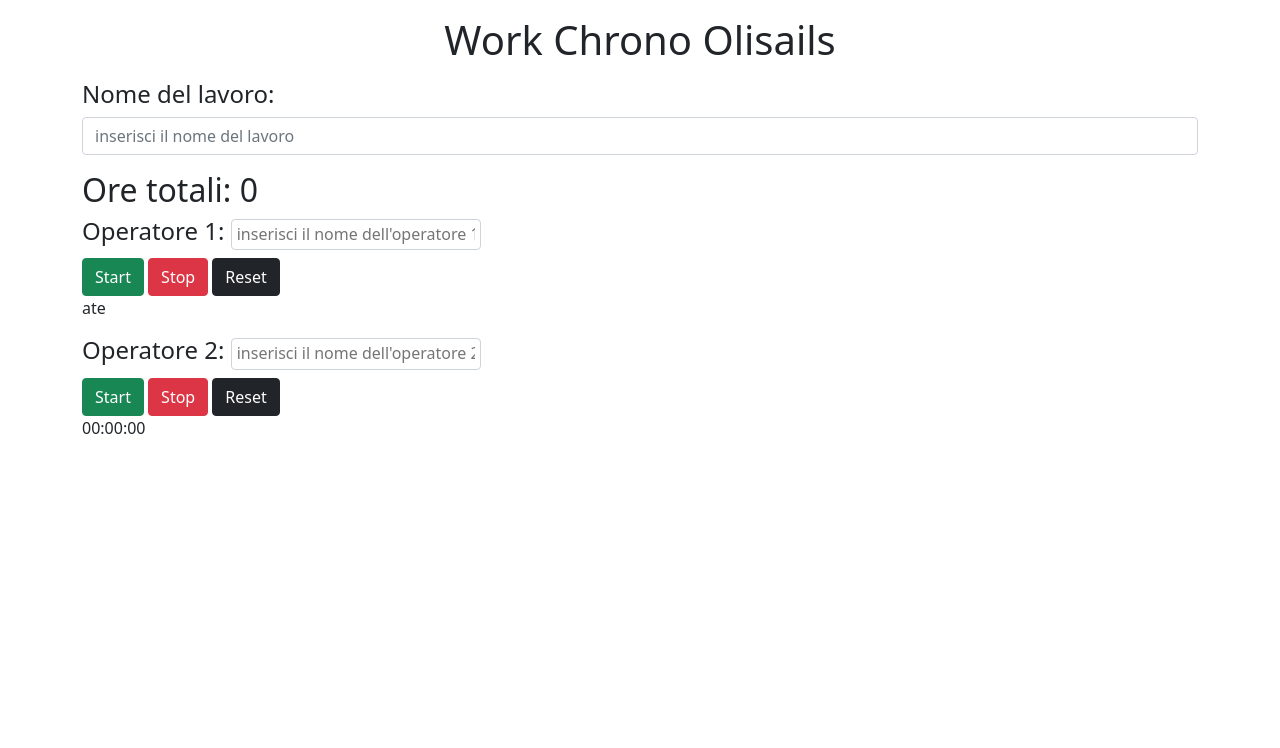
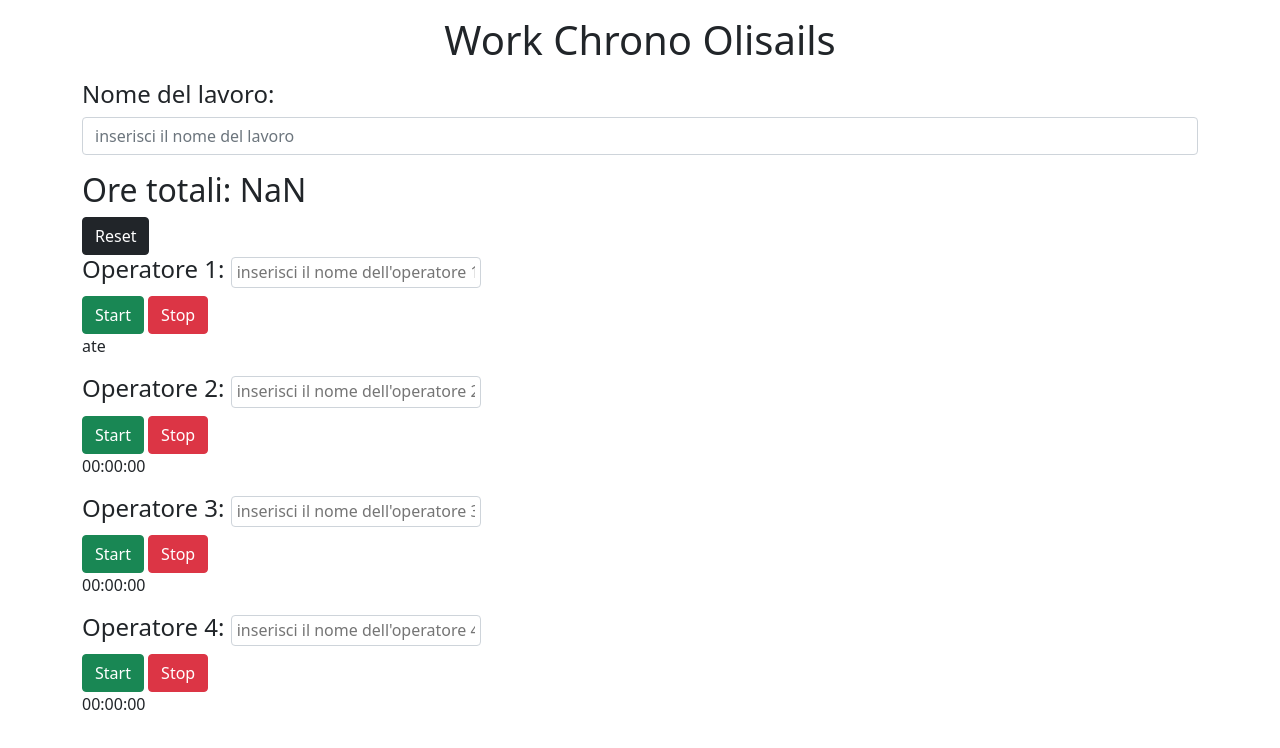
Before and after one commit to maregaale/work-chrono-olisails, a plain HTML site: page index.html in a window 1280 px wide. Drawn offline with nearby package versions, Linux system fonts and the light colour scheme.

Commit message:
aggiunti operatori, da fare check funzionalità op 3 e 4

```diff
--- a/index.html
+++ b/index.html
@@ -29,6 +29,7 @@
       </form>
 
       <h2>Ore totali: {{totalHours}}</h2>
+      <button class="btn btn-dark" @click="reset">Reset</button>
 
       <div class="operator_one">
         <h4 v-if="showS1 == 1" >Operatore 1:
@@ -38,20 +39,40 @@
 
         <button class="btn btn-success" @click="start">Start</button>
         <button class="btn btn-danger" @click="stop">Stop</button>
-        <button class="btn btn-dark" @click="reset">Reset</button>
         <p>{{formattedElapsedTime1}}</p>
       </div>
 
       <div class="operator_two">
-        <h4 v-if="showS1 == 1" >Operatore 2:
-           <input v-on:keydown.enter="showNameS1" id="nameS2" class="name_input" type="text" placeholder="inserisci il nome dell'operatore 2" v-model="nameS2">
+        <h4 v-if="showS2 == 1" >Operatore 2:
+           <input v-on:keydown.enter="showNameS2" id="nameS2" class="name_input" type="text" placeholder="inserisci il nome dell'operatore 2" v-model="nameS2">
         </h4>
-        <h4 v-if="showS1 == 0">Operatore {{nameS2}}:</h4>
+        <h4 v-if="showS2 == 0">Operatore {{nameS2}}:</h4>
 
-        <button class="btn btn-success" @click="start">Start</button>
-        <button class="btn btn-danger" @click="stop">Stop</button>
-        <button class="btn btn-dark" @click="reset">Reset</button>
+        <button class="btn btn-success" @click="start2">Start</button>
+        <button class="btn btn-danger" @click="stop2">Stop</button>
         <p>{{formattedElapsedTime2}}</p>
+      </div>
+
+      <div class="operator_three">
+        <h4 v-if="showS3 == 1" >Operatore 3:
+           <input v-on:keydown.enter="showNameS3" id="nameS3" class="name_input" type="text" placeholder="inserisci il nome dell'operatore 3" v-model="nameS3">
+        </h4>
+        <h4 v-if="showS3 == 0">Operatore {{nameS3}}:</h4>
+
+        <button class="btn btn-success" @click="start3">Start</button>
+        <button class="btn btn-danger" @click="stop3">Stop</button>
+        <p>{{formattedElapsedTime3}}</p>
+      </div>
+
+      <div class="operator_four">
+        <h4 v-if="showS4 == 1" >Operatore 4:
+           <input v-on:keydown.enter="showNameS4" id="nameS4" class="name_input" type="text" placeholder="inserisci il nome dell'operatore 4" v-model="nameS4">
+        </h4>
+        <h4 v-if="showS4 == 0">Operatore {{nameS4}}:</h4>
+
+        <button class="btn btn-success" @click="start4">Start</button>
+        <button class="btn btn-danger" @click="stop4">Stop</button>
+        <p>{{formattedElapsedTime4}}</p>
       </div>
     </div>
 
@@ -65,6 +86,9 @@
             elapsedTime3: 0,
             elapsedTime4: 0,
             timer: undefined,
+            timer2: undefined,
+            timer3: undefined,
+            timer4: undefined,
             show: 1,
             name: '',
             showS1: 1,
@@ -80,23 +104,43 @@
         },
         computed: {
           formattedElapsedTime1() {
-            const date = new Date(null);
+            let date = new Date(null);
             date.setSeconds(this.elapsedTime1 / 1000);
-            const utc = date.toUTCString();
+            let utc = date.toUTCString();
             return utc.substr(utc.indexOf(":") - 2, 8);
           },
           formattedElapsedTime2() {
-            const date = new Date(null);
+            let date = new Date(null);
             date.setSeconds(this.elapsedTime2 / 1000);
-            const utc = date.toUTCString();
+            let utc = date.toUTCString();
             return utc.substr(utc.indexOf(":") - 2, 8);
-          }
+          },
+          formattedElapsedTime3() {
+            let date = new Date(null);
+            date.setSeconds(this.elapsedTime3 / 1000);
+            let utc = date.toUTCString();
+            return utc.substr(utc.indexOf(":") - 2, 8);
+          },
+          formattedElapsedTime4() {
+            let date = new Date(null);
+            date.setSeconds(this.elapsedTime4 / 1000);
+            let utc = date.toUTCString();
+            return utc.substr(utc.indexOf(":") - 2, 8);
+          },
         },
         mounted() {
 
           this.quantity = JSON.parse(localStorage.getItem("quantity")) || []
+          this.name = JSON.parse(localStorage.getItem("name")) || []
+
 
           this.elapsedTime1 = this.quantity[0];
+
+          this.quantity[1] = this.elapsedTime2;
+
+          this.quantity[2] = this.elapsedTime3;
+
+          this.quantity[3] = this.elapsedTime4;
 
           for (let index = 0; index < this.quantity.length; index++) {
 
@@ -105,6 +149,10 @@
           }
 
           this.totalHours = parseFloat((this.totalHours / 1000 / 3600).toFixed(2));
+
+          if (this.name != '') {
+            this.show = 0;
+          }
 
         },
         // created() {
@@ -117,35 +165,128 @@
         //   },
         // },
         methods: {
+          // funzioni start
           start() {
             this.timer = setInterval(() => {
               this.elapsedTime1 += 1000;
               this.quantity[0] = this.elapsedTime1;
               localStorage.setItem("quantity", JSON.stringify(this.quantity));
 
+              this.totalHours = 0;
+
               for (let index = 0; index < this.quantity.length; index++) {
 
                 this.totalHours += this.quantity[index];
 
               }
+
+              // this.totalHours = this.totalHours / 1000 / 3600;
+
               this.totalHours = parseFloat((this.totalHours / 1000 / 3600).toFixed(2));
 
             }, 1000);
           },
+          start2() {
+            this.timer2 = setInterval(() => {
+              this.elapsedTime2 += 1000;
+              this.quantity[1] = this.elapsedTime2;
+              localStorage.setItem("quantity", JSON.stringify(this.quantity));
+
+              this.totalHours = 0;
+
+              for (let index = 0; index < this.quantity.length; index++) {
+
+                this.totalHours += this.quantity[index];
+
+              }
+
+              // this.totalHours = this.totalHours / 1000 / 3600;
+
+
+              this.totalHours = parseFloat((this.totalHours / 1000 / 3600).toFixed(2));
+
+            }, 1000);
+          },
+          start3() {
+            this.timer2 = setInterval(() => {
+              this.elapsedTime3 += 1000;
+              this.quantity[2] = this.elapsedTime3;
+              localStorage.setItem("quantity", JSON.stringify(this.quantity));
+
+              this.totalHours = 0;
+
+              for (let index = 0; index < this.quantity.length; index++) {
+
+                this.totalHours += this.quantity[index];
+
+              }
+
+              this.totalHours = parseFloat((this.totalHours / 1000 / 3600).toFixed(2));
+
+            }, 1000);
+          },
+          start4() {
+            this.timer2 = setInterval(() => {
+              this.elapsedTime4 += 1000;
+              this.quantity[3] = this.elapsedTime4;
+              localStorage.setItem("quantity", JSON.stringify(this.quantity));
+
+              this.totalHours = 0;
+
+              for (let index = 0; index < this.quantity.length; index++) {
+
+                this.totalHours += this.quantity[index];
+
+              }
+
+              this.totalHours = parseFloat((this.totalHours / 1000 / 3600).toFixed(2));
+
+            }, 1000);
+          },
+          // funzioni stop
           stop() {
             clearInterval(this.timer);
           },
+          stop2() {
+            clearInterval(this.timer2);
+          },
+          stop3() {
+            clearInterval(this.timer3);
+          },
+          stop4() {
+            clearInterval(this.timer4);
+          },
+          // funzioni reset
           reset() {
             this.elapsedTime1 = 0;
             this.quantity[0] = this.elapsedTime1;
-              localStorage.setItem("quantity", JSON.stringify(this.quantity));
+            this.elapsedTime2 = 0;
+            this.quantity[1] = this.elapsedTime2;
+
+            localStorage.setItem("quantity", JSON.stringify(this.quantity));
             this.totalHours = 0;
+
+            this.show = 1;
+            this.name = "";
           },
           showName() {
               this.show = 0;
+
+              localStorage.setItem("name", JSON.stringify(this.name));
+
           },
+          // funzioni mostra nome operatori
           showNameS1() {
               this.showS1 = 0;
+          },
+          showNameS2() {
+              this.showS2 = 0;
+          },
+          showNameS3() {
+              this.showS3 = 0;
+          },
+          showNameS4() {
+              this.showS4 = 0;
           }
         }
       });
```
